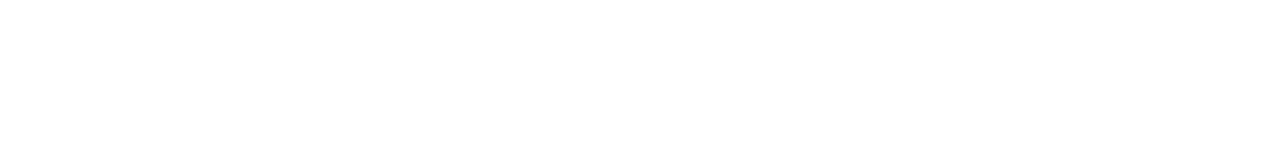
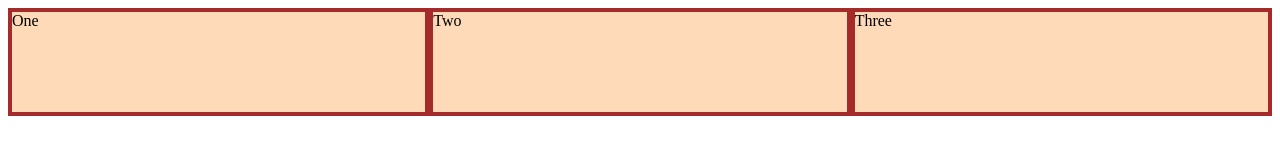
Before and after one commit to ravigunz/odin-project-01-foundation, a plain HTML site: page index.html in a window 1280 px wide. Drawn offline with Linux system fonts and the light colour scheme.

Commit message:
initiate flex box

```diff
--- a/index.html
+++ b/index.html
@@ -1,12 +1,17 @@
 <!DOCTYPE html>
 <html lang="en">
-<head>
-    <meta charset="UTF-8">
-    <meta http-equiv="X-UA-Compatible" content="IE=edge">
-    <meta name="viewport" content="width=device-width, initial-scale=1.0">
+  <head>
+    <meta charset="UTF-8" />
+    <meta http-equiv="X-UA-Compatible" content="IE=edge" />
+    <meta name="viewport" content="width=device-width, initial-scale=1.0" />
+    <link rel="stylesheet" href="./styles.css" />
     <title>Odin Project</title>
-</head>
-<body>
-
-</body>
+  </head>
+  <body>
+    <div class="flex-container">
+      <div class="one">One</div>
+      <div class="two">Two</div>
+      <div class="three">Three</div>
+    </div>
+  </body>
 </html>
--- /dev/null
+++ b/styles.css
@@ -0,0 +1,10 @@
+.flex-container{
+    display: flex;
+}
+
+.flex-container div {
+    background: peachpuff;
+    border: 4px solid brown;
+    height: 100px;
+    flex: 1;
+}
```
